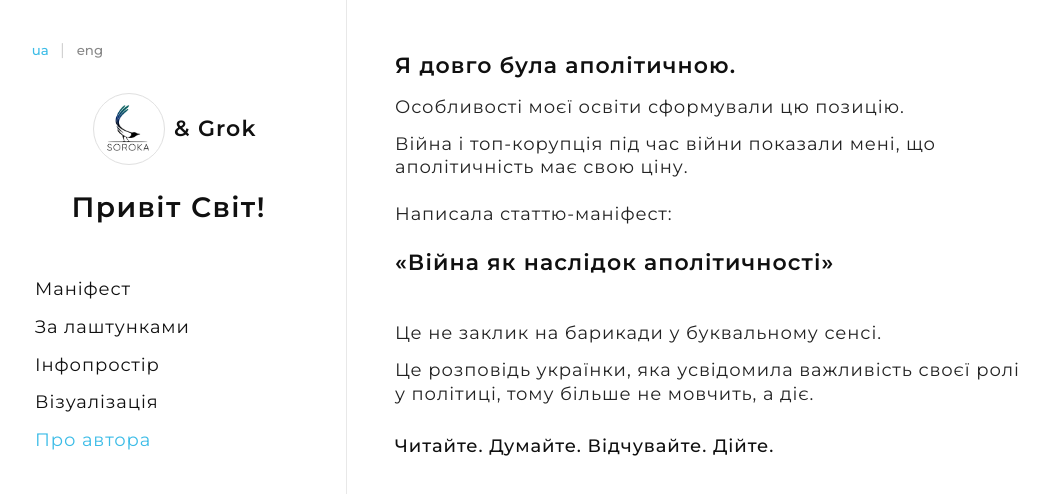
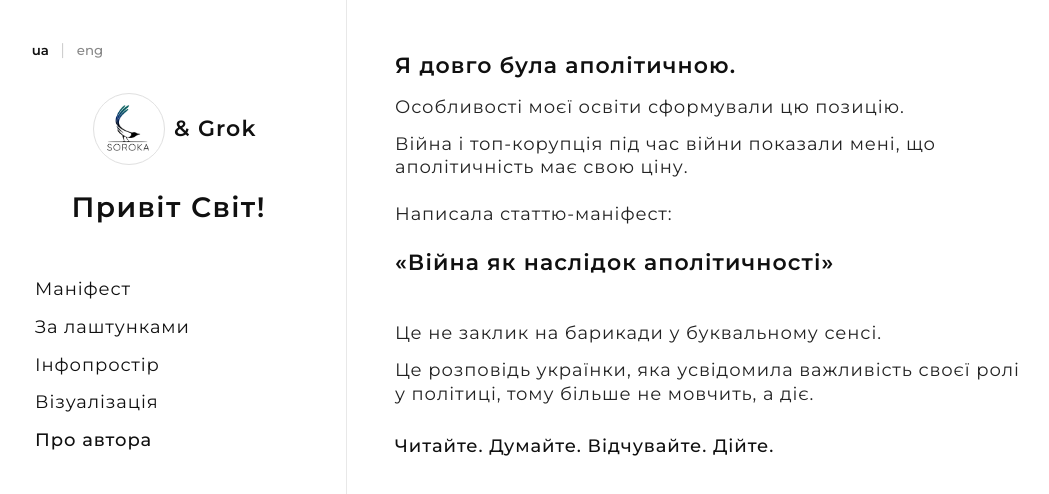
Before and after one commit to soroka2027/manifesto, an Angular app: page /about in a window 1280 px wide. Shown: the top 494 px of the page, without its empty margins (13-1062 px from the left). Built offline with nearby package versions, Linux system fonts and the light colour scheme.

Commit message:
Unify left sidebar size across pages; cyan highlight only on hover

```diff
--- a/src/app/pages/behind-scenes/behind-scenes.component.scss
+++ b/src/app/pages/behind-scenes/behind-scenes.component.scss
@@ -11,9 +11,9 @@
 
 /* ========== LEFT SIDEBAR ========== */
 .sidebar {
-  width: 280px;
-  min-width: 240px;
-  padding: 2rem 1.4rem 2rem 2rem;
+  width: 360px;
+  min-width: 300px;
+  padding: 2.5rem 1.5rem 2rem 2.5rem;
   border-right: 1px solid #e8e8e8;
   display: flex;
   flex-direction: column;
@@ -30,7 +30,8 @@
   align-items: center;
   gap: 0.35rem;
   margin-bottom: 1.6rem;
-  font-size: 14px;
+  font-size: 16px;
+  letter-spacing: 0.05em;
   text-transform: uppercase;
 
   button {
@@ -42,7 +43,8 @@
     cursor: pointer;
     font-family: inherit;
     transition: color 0.25s;
-    &:hover, &.active { color: #3CBCE7; }
+    &:hover { color: #3CBCE7; }
+    &.active { color: #101010; font-weight: 600; }
   }
   .sep { color: #ccc; }
 }
@@ -57,8 +59,8 @@
 }
 
 .logo-circle {
-  width: 58px;
-  height: 58px;
+  width: 72px;
+  height: 72px;
   border-radius: 50%;
   overflow: hidden;
   border: 1.5px solid #e0e0e0;
@@ -71,11 +73,12 @@
 }
 
 .grok-link {
-  font-size: 18px;
+  font-size: 22px;
   font-weight: 600;
   color: #101010;
   letter-spacing: 0.05em;
-  transition: color 0.25s;
+  transition: color 0.25s ease;
+  white-space: nowrap;
 }
 
 .desktop-menu {
@@ -85,14 +88,16 @@
 }
 
 .menu-link {
-  font-size: 16px;
+  font-size: 18px;
   font-weight: 400;
   color: #101010;
   text-decoration: none;
-  letter-spacing: 0.04em;
+  letter-spacing: 0.05em;
   transition: color 0.25s;
-  &:hover, &.active { color: #3CBCE7; }
+  &:hover { color: #3CBCE7; }
+  &.active { color: #101010; font-weight: 500; }
 }
+
 
 /* ========== RIGHT CONTENT ========== */
 .content {
@@ -239,7 +244,8 @@
     color: #101010;
     text-decoration: none;
     transition: color 0.25s;
-    &:hover, &.active { color: #3CBCE7; }
+    &:hover { color: #3CBCE7; }
+    &.active { color: #101010; font-weight: 600; }
   }
 
   .lang-switch {
--- a/src/app/pages/home/home.component.scss
+++ b/src/app/pages/home/home.component.scss
@@ -40,9 +40,13 @@
     cursor: pointer;
     font-family: inherit;
 
-    &:hover,
+    &:hover {
+      color: #3CBCE7;
+    }
+
     &.active {
-      color: #3CBCE7;
+      color: #101010;
+      font-weight: 600;
     }
   }
 
@@ -120,11 +124,16 @@
   transition: color 0.25s ease;
   line-height: 130%;
 
-  &:hover,
-  &.active {
+  &:hover {
     color: #3CBCE7;
   }
+
+  &.active {
+    color: #101010;
+    font-weight: 500;
+  }
 }
+
 
 /* ========== RIGHT CONTENT ========== */
 .content {
```
